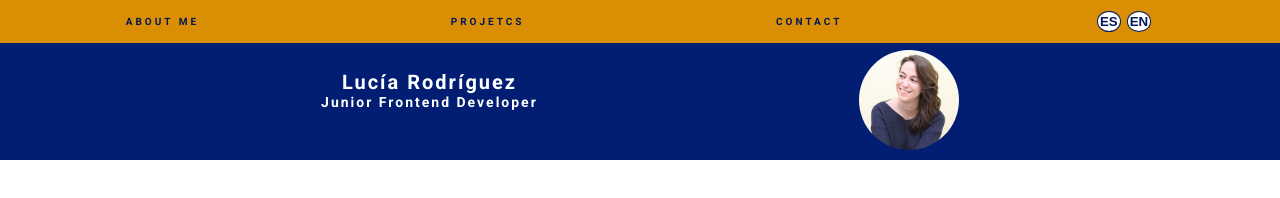
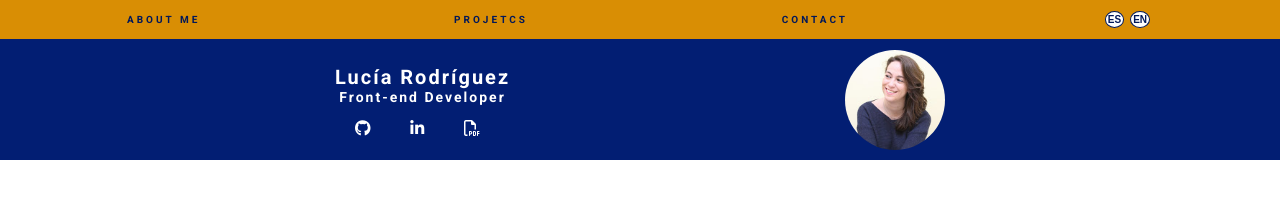
Before and after one commit to LuciaRoNova3005/about-me-lucia, a React app: page / in a window 1280 px wide. Built offline with nearby package versions, Linux system fonts and the light colour scheme.

Commit message:
add linkcontact in cover

```diff
--- a/src/components/Cover.js
+++ b/src/components/Cover.js
@@ -1,6 +1,7 @@
 import React from "react";
 import Nav from "./Nav.js";
 import imagen from "../img/lucia-cv.jpg";
+import LinkContact from "./linkContact.js";
 
 const Cover = () => {
   return (
@@ -11,7 +12,8 @@ const Cover = () => {
         <div className="cover">
           <div className="cover__text">
             <h1 className="cover__text__title1">Lucía Rodríguez</h1>
-            <h2 className="cover__text__title">Junior Frontend Developer</h2>
+            <h2 className="cover__text__title">Front-end Developer</h2>
+            <LinkContact></LinkContact>
           </div>
           <img className="cover__img" src={imagen} alt=""></img>
         </div>
--- /dev/null
+++ b/src/components/linkContact.js
@@ -0,0 +1,26 @@
+function LinkContact() {
+  return (
+    <div className="linkContainer">
+      <a href="https://github.com/LuciaRoNova3005/" target="_blank">
+        <span>
+          <i className="fab fa-github"></i>
+        </span>
+      </a>
+      <a href="https://www.linkedin.com/in/luciarodrigueznova/" target="_blank">
+        <span>
+          <i className="fab fa-linkedin-in"></i>
+        </span>
+      </a>
+      <a
+        href="./CV-Lucia-Rodriguez-Nova-frontend-development.pdf"
+        target="_blank"
+      >
+        <span className="">
+          <i className="far fa-file-pdf"></i>
+        </span>
+      </a>
+    </div>
+  );
+}
+
+export default LinkContact;
--- a/src/stylesheets/App.scss
+++ b/src/stylesheets/App.scss
@@ -2,4 +2,5 @@
 @import "../stylesheets/Core/reset.scss";
 @import "../stylesheets/Components/cover.scss";
 @import "../stylesheets/Components/nav.scss";
+@import "../stylesheets/Components/linkContact.scss";
 @import "../stylesheets/Core/mixin.scss";
--- a/src/stylesheets/components/cover.scss
+++ b/src/stylesheets/components/cover.scss
@@ -8,7 +8,7 @@
   &__text {
     display: flex;
     flex-direction: column;
-    margin-top: 40px;
+    margin-top: 50px;
     text-align: center;
     &__title1 {
       color: $color;
--- /dev/null
+++ b/src/stylesheets/components/linkContact.scss
@@ -0,0 +1,15 @@
+.linkContainer {
+  display: flex;
+  flex-direction: row;
+  justify-content: space-around;
+  margin-right: 10px;
+  margin-top: 5px;
+}
+.fab {
+  color: $color;
+  font-size: 16px;
+}
+.far {
+  color: $color;
+  font-size: 16px;
+}
--- a/src/stylesheets/components/nav.scss
+++ b/src/stylesheets/components/nav.scss
@@ -29,4 +29,5 @@
   margin: 3px;
   padding: 2px;
   font-weight: bold;
+  font-size: 10px;
 }
```
Also changed, not shown: 1 other file.
